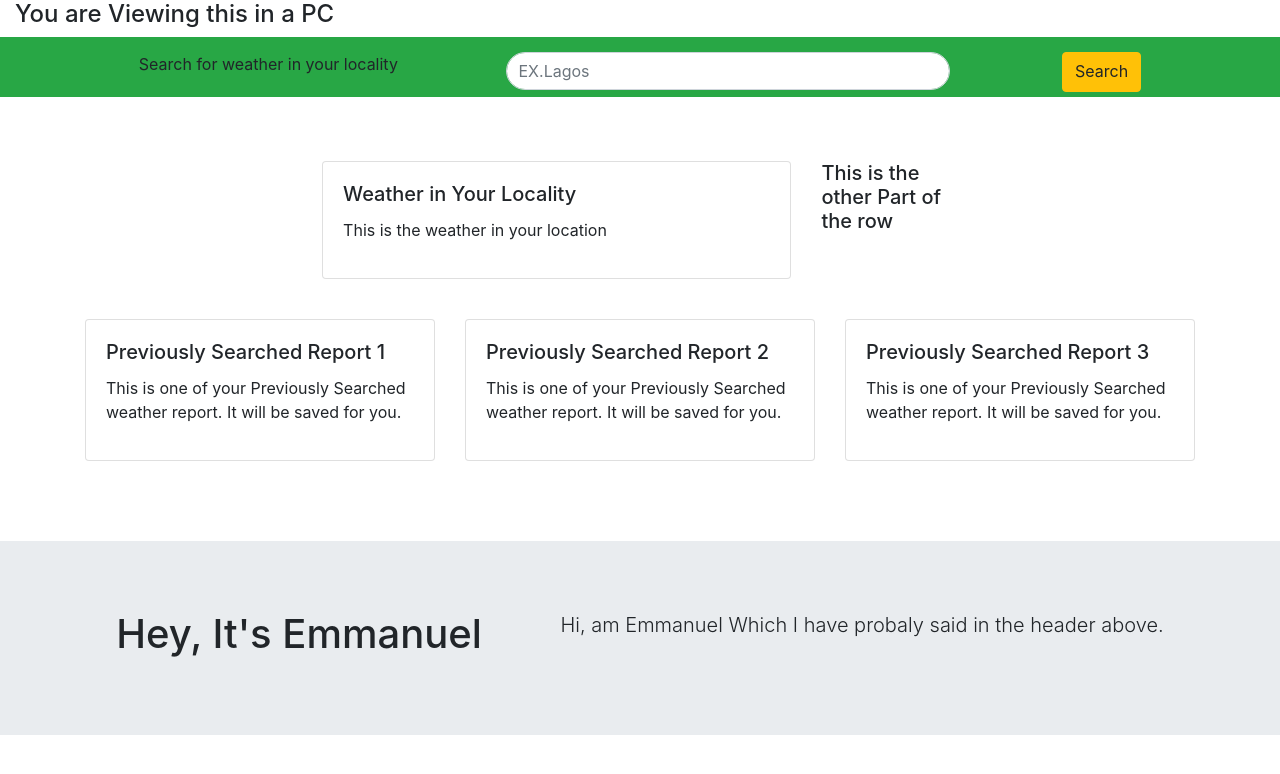
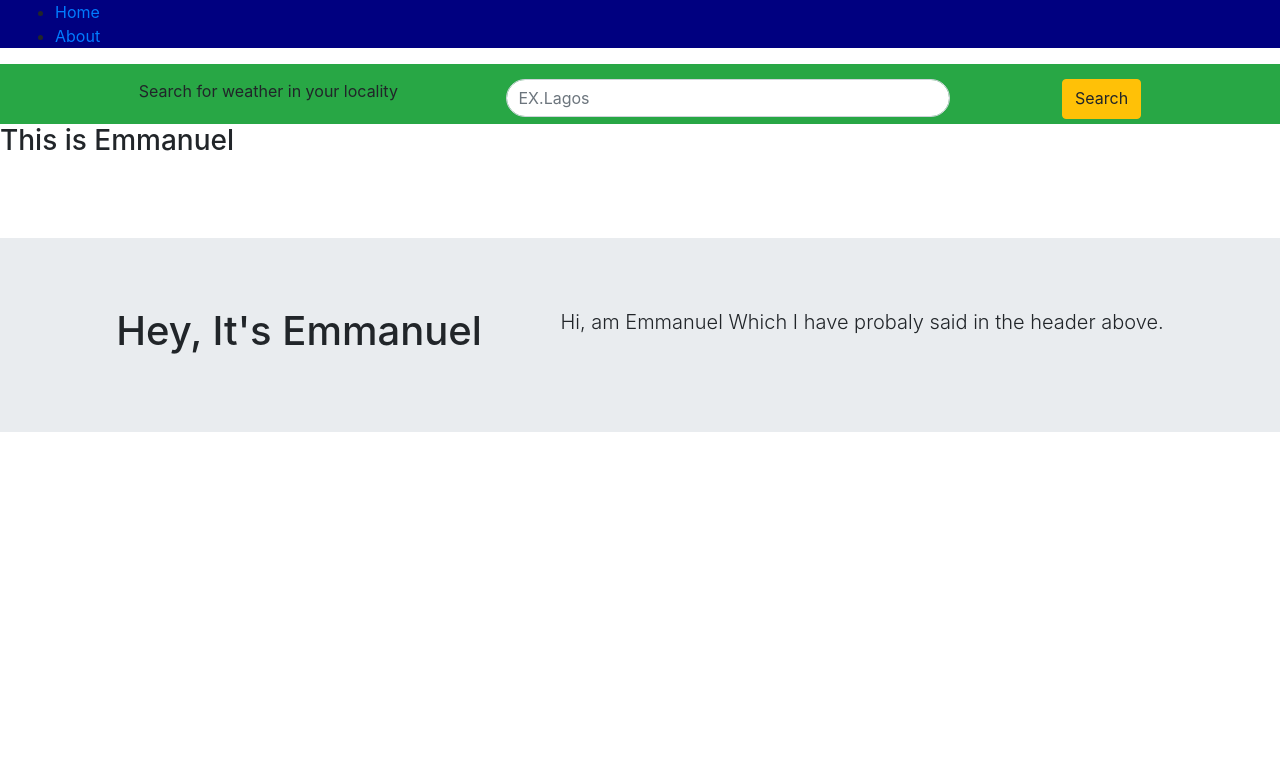
Before and after one commit to emma-worgu/react-weather-app, a React (Create React App) app: page /about in a window 1280 px wide. Shown: the top 774 px of the page. Built offline with nearby package versions, Linux system fonts and the light colour scheme.

Commit message:
problem in the router

```diff
--- /dev/null
+++ b/src/About.js
@@ -0,0 +1,11 @@
+import React from 'react';
+
+function About() {
+    return(
+        <div>
+            <h3>This is Emmanuel</h3>
+        </div>
+    );
+};
+
+export default About;
--- a/src/App.js
+++ b/src/App.js
@@ -1,8 +1,13 @@
 import React, {useState} from 'react';
 import Nav from './Nav';
 import Body from './Body';
+import About from './About';
 import Footer from './Footer';
 import 'bootstrap/dist/css/bootstrap.min.css';
+import { Route,
+  Switch,
+  BrowserRouter as Router
+} from 'react-router-dom';
 
 function App() {
   const[locality, setLocality] = useState('');
@@ -31,6 +36,7 @@
       );
     };
   };
+  // This will save the user previous searches
   let recentSearched;
   localStorage.setItem(recentSearched, locality);
   const recent = localStorage.getItem(recentSearched);
@@ -38,7 +44,12 @@
   return (
     <div>
       <Nav value={locality} localHandler={localHandler} handleForm={handleForm}/>
-      <Body message={logic()}/>
+      <Router>
+        <Switch>
+          <Route path="/" exact render={() =><Body message={logic()}/>} />
+          <Route path="/about" component={About}/>
+        </Switch>
+      </Router>
       <Footer/>
     </div>
   );
--- /dev/null
+++ b/src/MainNav.css
@@ -0,0 +1,12 @@
+.container-fluid {
+    width: auto;
+}
+.navbar {
+    width: auto;
+    background-color: lightgoldenrodyellow;
+}
+.desktop-view {
+    display: flex-end;
+    justify-content: space-around;
+    background-color: navy;
+}
--- a/src/MainNav.js
+++ b/src/MainNav.js
@@ -1,8 +1,7 @@
 import React from 'react';
+import './MainNav.css';
 import {
   BrowserRouter as Router,
-  Switch,
-  Route,
   Link,
 } from 'react-router-dom';
 
@@ -10,33 +9,40 @@
   const MainNavLogic = () => {
     if(window.innerWidth < 1024) {
       return(
-        <Switch>
         <Router>
           <div className="container-fluid">
-              <nav class="navbar navbar-expand-lg navbar-light bg-light">
-                <a class="navbar-brand" href="#home-page">Logo</a>
-                <button class="navbar-toggler" type="button" data-toggle="collapse" data-target="#navbarNav" aria-controls="navbarNav" aria-expanded="false" aria-label="Toggle navigation">
-                  <span class="navbar-toggler-icon"></span>
+            <nav className="navbar navbar-expand-lg navbar-light bg-light">
+              <a className="navbar-brand" href="#home-page">Logo</a>
+              <button className="navbar-toggler" type="button" data-toggle="collapse" data-target="#navbarNav" aria-controls="navbarNav" aria-expanded="false" aria-label="Toggle navigation">
+                <span className="navbar-toggler-icon"></span>
               </button>
-                <div class="collapse navbar-collapse" id="navbarNav">
-                  <ul class="navbar-nav">
-                    <li class="nav-item active">
-                      <a class="nav-link" id="home-page" href="#home-page">Home <span class="sr-only">(current)</span></a>
+              <div className="collapse navbar-collapse" id="navbarNav">
+                <ul className="navbar-nav">
+                  <li className>
+                    <Link className="nav-link" to="/">Home</Link>
                   </li>
-                    <li class="nav-item">
-                    <a class="nav-link" href="#">Features</a>
+                  <li className="nav-item">
+                    <Link className ="nav-link" to="/about">About</Link>
                   </li>
                 </ul>
               </div>
             </nav>
           </div>
         </Router>
-        </Switch>
       );
     } else {
       return(
-        <div className="container-fluid">
-          <h4>You are Viewing this in a PC</h4>
+        <div className="desktop-view container-fluid">
+          <Router>
+           <ul>
+             <li>
+               <Link to="/">Home</Link>
+             </li>
+             <li>
+               <Link to="/about">About</Link>
+             </li>
+           </ul>
+          </Router>
         </div>
       );
     };
```
Lines whose indentation alone changed are shown as unchanged.
